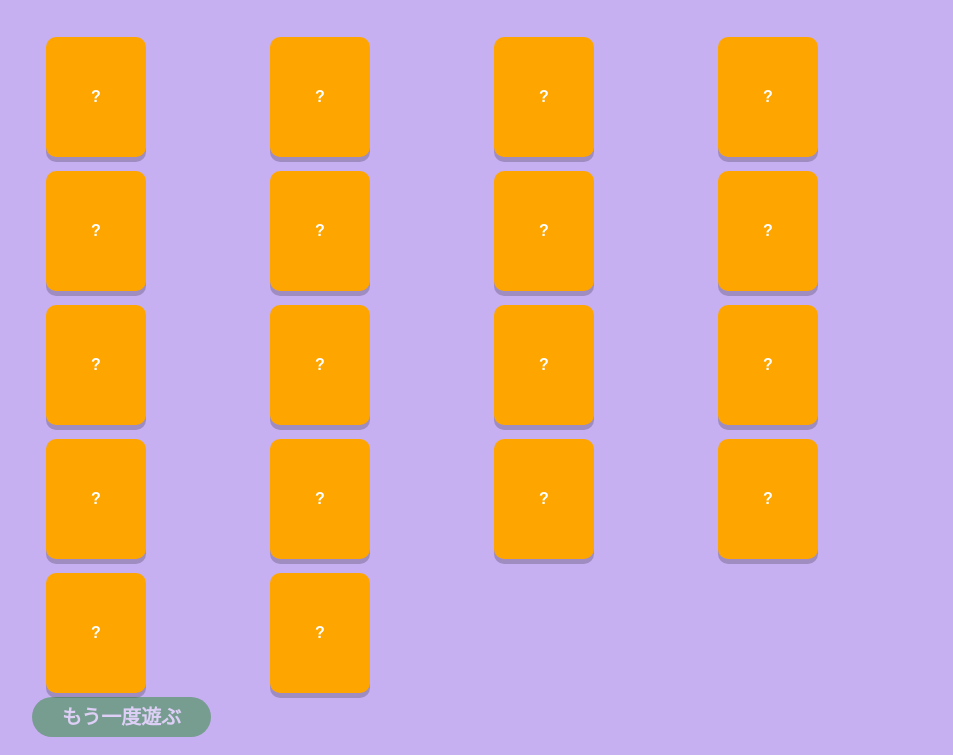
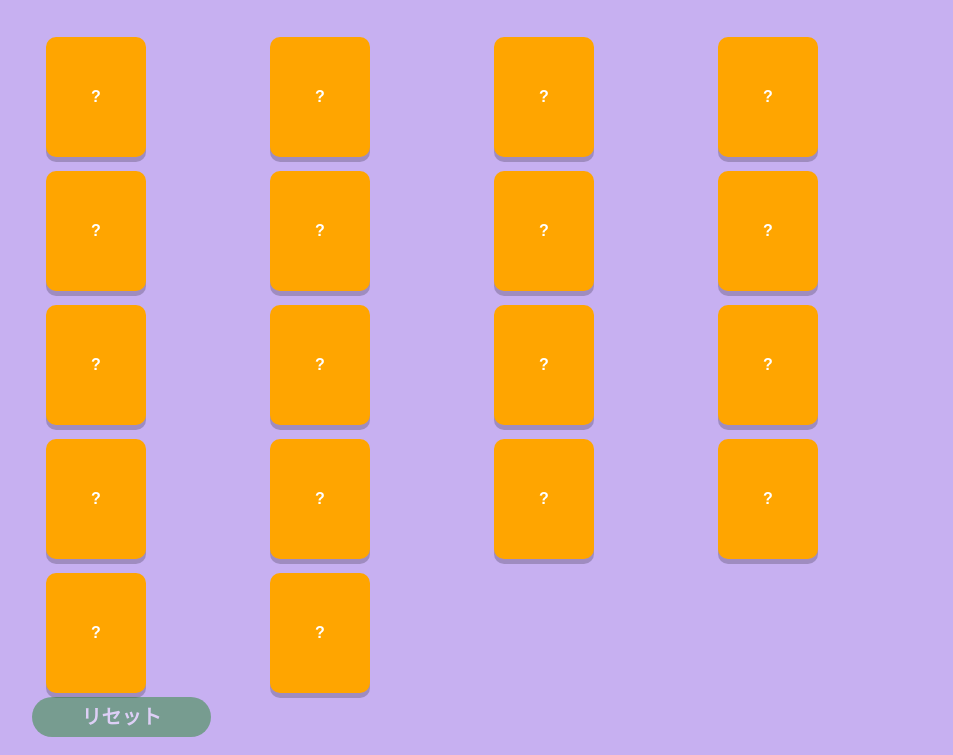
Before and after one commit to hk-p114514/shinkei-suijaku, a plain HTML site: page index.html in a window 1280 px wide. Shown: the part 45-800 px from the top of the page, without its empty margins (160-1113 px from the left). Drawn offline with Linux system fonts and the light colour scheme.

Commit message:
Update index.html

```diff
--- a/index.html
+++ b/index.html
@@ -11,7 +11,7 @@
         <div class="" id="score">0.00</div>
         <div id="stage">
         </div>
-        <a href="" id="ReStart" class="inactive">もう一度遊ぶ</a>
+        <a href="" id="ReStart" class="inactive">リセット</a>
     </div>
 
 
```
